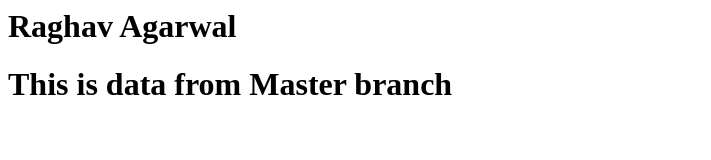
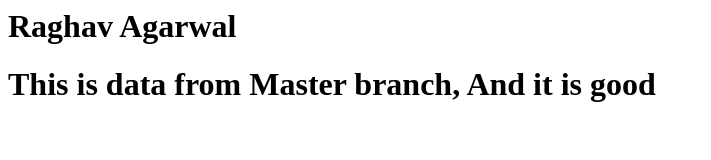
Before and after one commit to raghavag1997/Devops_assembly_line_project, a plain HTML site: page index.html in a window 1280 px wide. Shown: the whole page, without its empty margins (0-711 px from the left). Drawn offline with Linux system fonts and the light colour scheme.

Commit message:
Done some changes

```diff
--- a/index.html
+++ b/index.html
@@ -1,2 +1,2 @@
 <h1> Raghav Agarwal </h1>
-<h1>This is data from Master branch </h1>
+<h1>This is data from Master branch, And it is good </h1>
```
